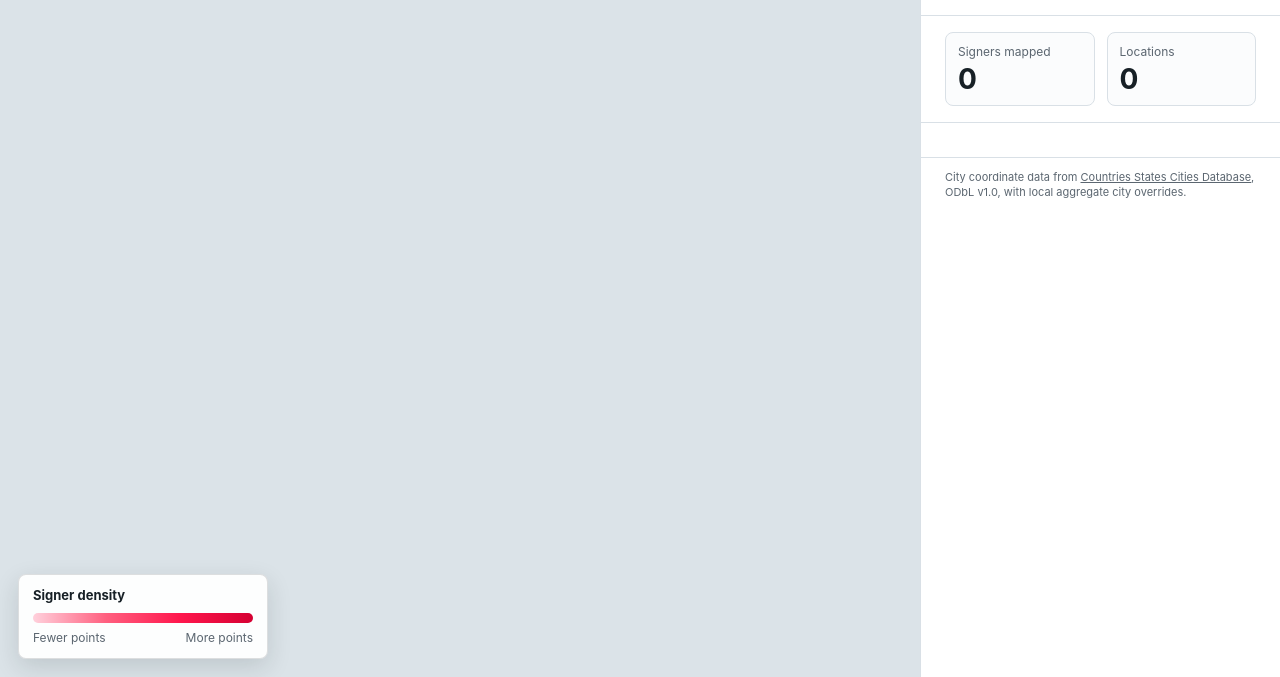
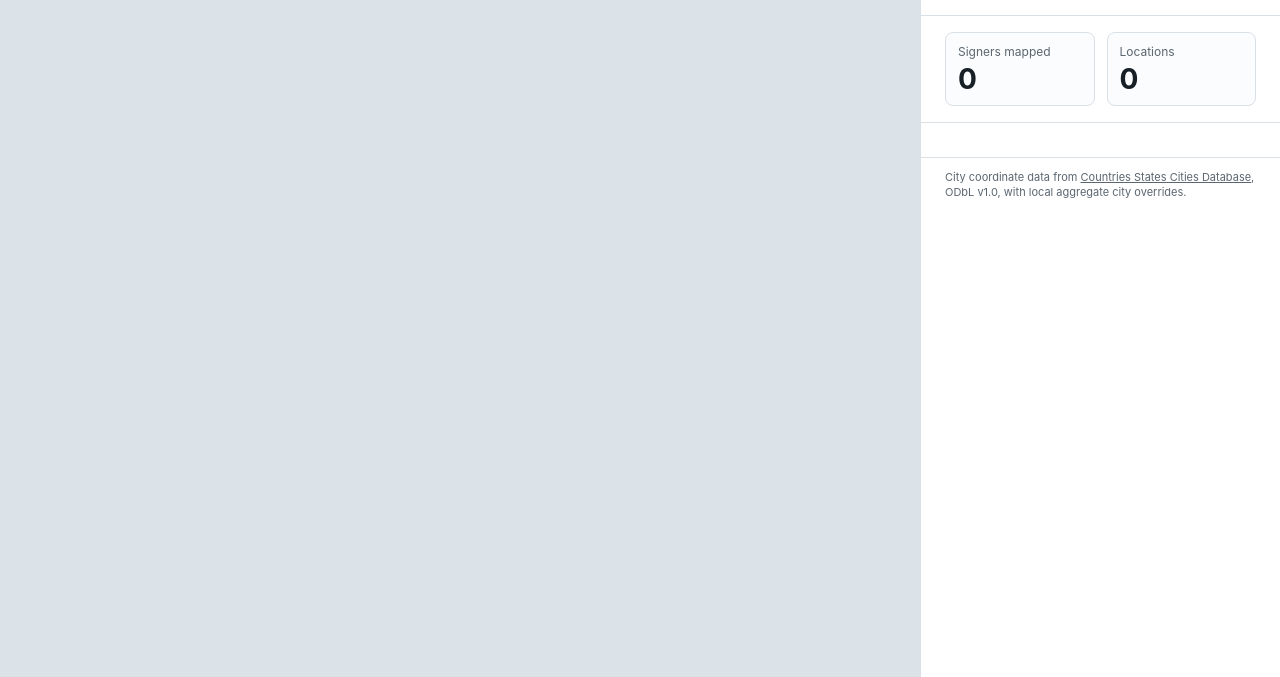
Before and after one commit to stopflockinwoodstock/signers-map, a website: page src/template.html in a window 1280 px wide. Shown: the part 123-800 px from the top of the page. Drawn offline with nearby package versions, Linux system fonts and the light colour scheme.

Commit message:
Remove signer density legend

```diff
--- a/src/template.html
+++ b/src/template.html
@@ -251,40 +251,6 @@
       font-weight: 750;
     }
 
-    .legend {
-      position: absolute;
-      z-index: 600;
-      left: 18px;
-      bottom: 18px;
-      width: 250px;
-      padding: 12px 14px;
-      background: rgba(255, 255, 255, 0.94);
-      border: 1px solid rgba(23, 32, 38, 0.14);
-      border-radius: 8px;
-      box-shadow: 0 8px 24px rgba(23, 32, 38, 0.14);
-      font-size: 12px;
-      line-height: 1.35;
-    }
-
-    .legend-title {
-      margin-bottom: 8px;
-      font-weight: 750;
-      font-size: 13px;
-    }
-
-    .ramp {
-      height: 10px;
-      border-radius: 999px;
-      background: linear-gradient(90deg, #ffd1dc, #ff5f7f, #ff174d, #d50032);
-      margin-bottom: 7px;
-    }
-
-    .legend-scale {
-      display: flex;
-      justify-content: space-between;
-      color: var(--muted);
-    }
-
     @media (max-width: 860px) {
       .app {
         grid-template-columns: 1fr;
@@ -305,11 +271,6 @@
         max-height: 38vh;
       }
 
-      .legend {
-        width: 220px;
-        left: 12px;
-        bottom: 12px;
-      }
     }
   </style>
 </head>
@@ -337,15 +298,6 @@
       </footer>
     </aside>
   </main>
-
-  <div class="legend" aria-hidden="true">
-    <div class="legend-title">Signer density</div>
-    <div class="ramp"></div>
-    <div class="legend-scale">
-      <span>Fewer points</span>
-      <span>More points</span>
-    </div>
-  </div>
 
   <script src="https://unpkg.com/leaflet@1.9.4/dist/leaflet.js"></script>
   <script>
```
